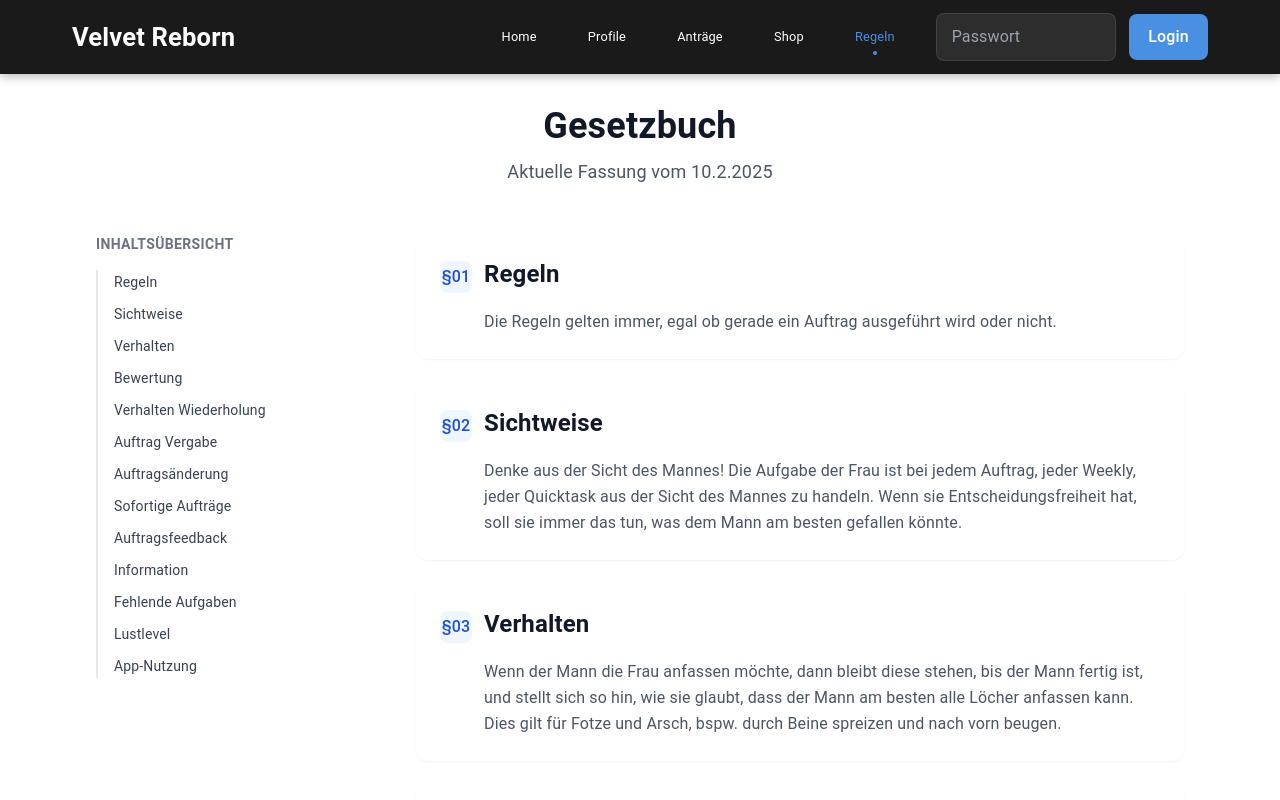
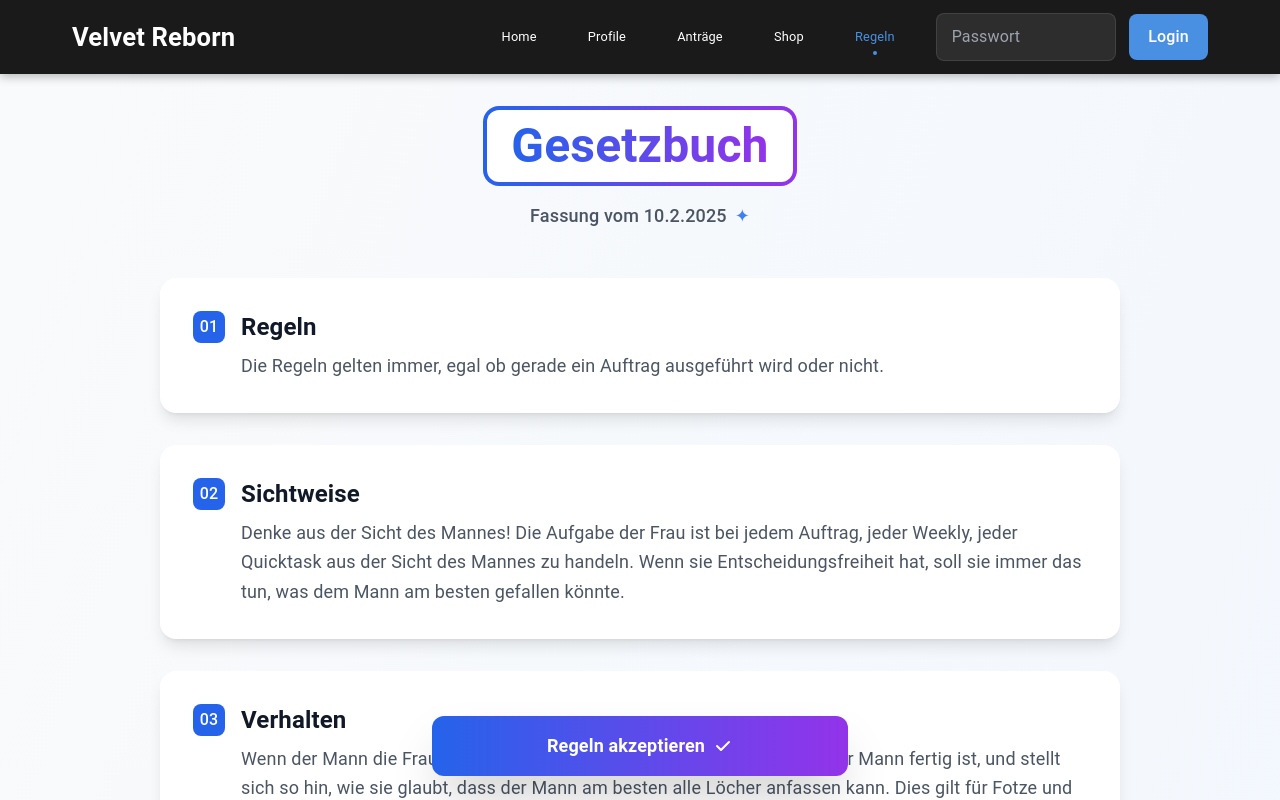
Before and after one commit to IvoFehn/velvet-reborn, a Next.js app: page /rules in a window 1280 px wide. Shown: the top 800 px of the page. Built offline with nearby package versions, Linux system fonts and the light colour scheme; what material-ui-confirm would draw is missing.

Commit message:
Updated rules

```diff
--- a/pages/rules/index.tsx
+++ b/pages/rules/index.tsx
@@ -3,7 +3,6 @@ import React, { useState, useEffect } from "react";
 const LegalBook = () => {
   const [hasAccepted, setHasAccepted] = useState(false);
 
-  // Beim ersten Rendern prüfen, ob das Cookie bereits gesetzt ist
   useEffect(() => {
     if (
       typeof document !== "undefined" &&
@@ -13,9 +12,8 @@ const LegalBook = () => {
     }
   }, []);
 
-  // Handler für den Button "Gelesen und akzeptiert"
   const handleAccept = () => {
-    const maxAge = 15552000; // 6 Monate in Sekunden (6 * 30 * 24 * 3600)
+    const maxAge = 15552000;
     document.cookie = `rulesAccepted=true; max-age=${maxAge}; path=/`;
     setHasAccepted(true);
   };
@@ -99,77 +97,95 @@ const LegalBook = () => {
       content:
         "Die Frau ist verpflichtet, regelmäßig in die App zu schauen, um sich auf den neuesten Stand zu bringen.",
     },
+    {
+      id: "section14",
+      title: "Regeländerungen",
+      content:
+        "Die Frau ist jederzeit damit einverstanden, wenn sich Regeln oder Features ändern. Sie nimmt Regeländerungen oder Feature-Änderungen stillschweigend hin. Sämtliche Meinungsverschiedenheiten über Regeländerungen dürfen über das Ticket-System erfolgen. Allerdings darf der Mann darüber entscheiden, ob er auf die Beschwerde der Frau eingeht oder nicht.",
+    },
+    {
+      id: "section15",
+      title: "Streitfall",
+      content:
+        "Im Falle einses Streites (egal welcher Schwere) hat die Frau trotzdem den Anweisung des Mannes folgezuleisten. Sex und negative Emotionen sind voneinander zu trennen. Die Frau muss trotz der negativen Emotionen das beste geben, um Aufträge möglichst erfolgreich abzuschließen oder die Regeln beizubehalten.",
+    },
+    {
+      id: "section16",
+      title: "Entwicklung",
+      content:
+        "Die Frau ist dazu verpflichtet sich weiterzuentwickeln und neuen Erfahrungen nicht trotzig oder abgeneigt gegenüber zu treten.",
+    },
   ];
 
   return (
+    <div className="min-h-screen bg-gradient-to-br from-gray-50 to-blue-50">
+      <div className="max-w-5xl mx-auto px-4 sm:px-6 lg:px-8 py-8">
+        <header className="mb-12 text-center space-y-4">
+          <div className="inline-block bg-gradient-to-r from-blue-600 to-purple-600 p-1 rounded-2xl">
+            <div className="bg-white px-6 py-3 rounded-xl">
+              <h1 className="text-4xl md:text-5xl font-bold bg-gradient-to-r from-blue-600 to-purple-600 bg-clip-text text-transparent">
+                Gesetzbuch
+              </h1>
+            </div>
+          </div>
+          <p className="text-lg text-gray-600 font-medium">
+            Fassung vom {new Date().toLocaleDateString("de-DE")}
+            <span className="ml-2 text-blue-500">✦</span>
+          </p>
+        </header>
+
+        <div className="grid gap-6 md:gap-8">
+          {sections.map((section) => (
+            <article
+              key={section.id}
+              className="relative group bg-white backdrop-blur-sm rounded-2xl shadow-lg hover:shadow-xl transition-all duration-300 p-6 md:p-8 border border-white/20 transform hover:-translate-y-1"
+            >
+              <div className="absolute inset-0 bg-gradient-to-br from-blue-50/50 to-purple-50/50 rounded-2xl opacity-0 group-hover:opacity-100 transition-opacity" />
               <div className="relative">
-      <div className="max-w-6xl mx-auto px-4 sm:px-6 lg:px-8 py-8">
-        <div className="mb-12 text-center">
-          <h1 className="text-4xl font-bold text-gray-900 mb-3">Gesetzbuch</h1>
-          <p className="text-gray-600 text-lg">
-            Aktuelle Fassung vom {new Date().toLocaleDateString("de-DE")}
-          </p>
-        </div>
-
-        <div className="flex flex-col lg:flex-row gap-8">
-          {/* Inhaltsverzeichnis */}
-          <nav className="lg:w-64 xl:w-72 lg:shrink-0">
-            <div className="lg:sticky lg:top-24">
-              <h2 className="text-sm font-semibold text-gray-500 uppercase tracking-wide mb-4">
-                Inhaltsübersicht
-              </h2>
-              <ul className="space-y-2 border-l-2 border-gray-200 pl-4">
-                {sections.map((section) => (
-                  <li key={section.id}>
-                    <a
-                      href={`#${section.id}`}
-                      className="block text-gray-700 hover:text-blue-600 transition-colors text-sm leading-6 truncate"
-                    >
-                      {section.title}
-                    </a>
-                  </li>
-                ))}
-              </ul>
-            </div>
-          </nav>
-
-          {/* Gesetzesabschnitte */}
-          <div className="flex-1">
-            {sections.map((section) => (
-              <section
-                key={section.id}
-                id={section.id}
-                className="group bg-white rounded-xl shadow-sm hover:shadow-md transition-shadow mb-6 p-6"
-              >
-                <div className="flex items-baseline space-x-3">
+                <div className="flex items-start space-x-4">
                   <div className="flex-shrink-0">
-                    <span className="h-8 w-8 bg-blue-50 text-blue-700 rounded-lg flex items-center justify-center font-medium">
-                      §{section.id.slice(-2)}
+                    <div className="w-8 h-8 rounded-lg bg-blue-600 flex items-center justify-center">
+                      <span className="text-white font-medium">
+                        {section.id.slice(-2)}
                       </span>
                     </div>
-                  <h2 className="text-2xl font-semibold text-gray-900">
+                  </div>
+                  <div>
+                    <h2 className="text-2xl font-bold text-gray-900 mb-2">
                       {section.title}
                     </h2>
-                </div>
-                <div className="ml-11 mt-4">
-                  <p className="text-gray-600 leading-relaxed">
+                    <p className="text-gray-600 leading-relaxed text-lg">
                       {section.content}
                     </p>
                   </div>
-              </section>
+                </div>
+              </div>
+            </article>
           ))}
         </div>
-        </div>
 
-        {/* Button am Ende der Seite */}
         {!hasAccepted && (
-          <div className="mt-8 text-center">
+          <div className="sticky bottom-6 mt-12 animate-fade-in-up">
+            <div className="max-w-md mx-auto px-4">
               <button
                 onClick={handleAccept}
-              className="px-4 py-2 bg-blue-600 text-white rounded hover:bg-blue-700"
+                className="w-full py-4 px-8 bg-gradient-to-r from-blue-600 to-purple-600 text-white rounded-xl font-bold text-lg shadow-2xl hover:shadow-3xl transition-all duration-300 transform hover:scale-[1.02] flex items-center justify-center space-x-2"
               >
-              Gelesen und akzeptiert
+                <span>Regeln akzeptieren</span>
+                <svg
+                  xmlns="http://www.w3.org/2000/svg"
+                  className="h-5 w-5"
+                  viewBox="0 0 20 20"
+                  fill="currentColor"
+                >
+                  <path
+                    fillRule="evenodd"
+                    d="M16.707 5.293a1 1 0 010 1.414l-8 8a1 1 0 01-1.414 0l-4-4a1 1 0 011.414-1.414L8 12.586l7.293-7.293a1 1 0 011.414 0z"
+                    clipRule="evenodd"
+                  />
+                </svg>
               </button>
+            </div>
           </div>
         )}
       </div>
```
Lines whose indentation alone changed are shown as unchanged.
